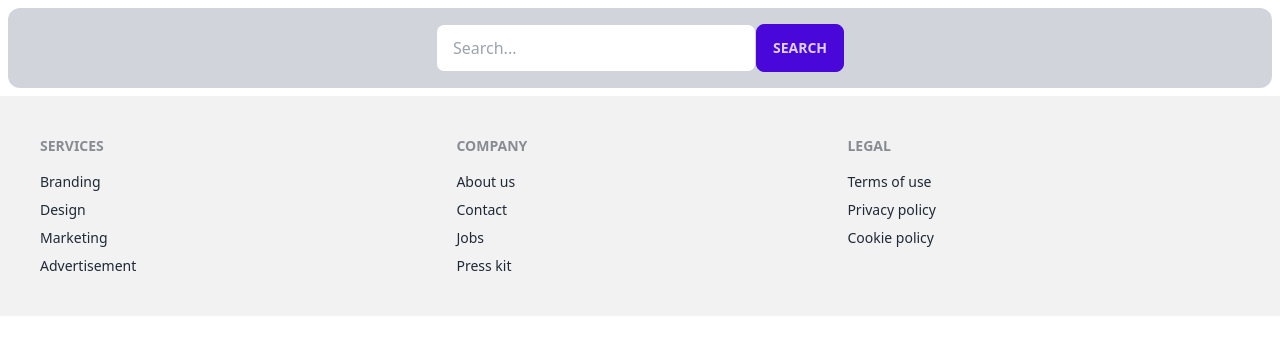
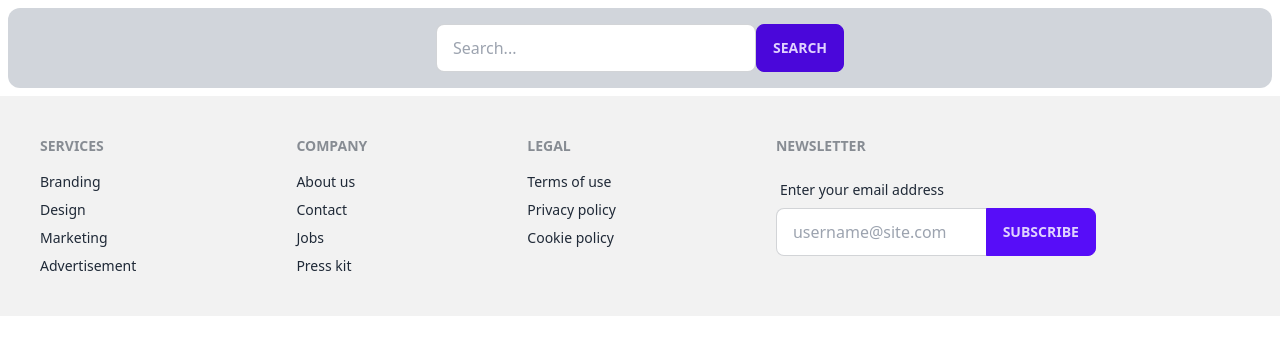
Before and after one commit to rabby-web/phone-hunter-API, a plain HTML site: page index.html in a window 1280 px wide. Drawn offline with nearby package versions, Linux system fonts and the light colour scheme; no server answers.

Commit message:
subscrib button add

```diff
--- a/index.html
+++ b/index.html
@@ -92,6 +92,26 @@
         <a class="link link-hover">Privacy policy</a>
         <a class="link link-hover">Cookie policy</a>
       </nav>
+      <form>
+        <header class="footer-title">Newsletter</header>
+        <fieldset class="form-control w-80">
+          <label class="label">
+            <span class="label-text">Enter your email address</span>
+          </label>
+          <div class="relative">
+            <input
+              type="text"
+              placeholder="username@site.com"
+              class="input input-bordered w-full pr-16"
+            />
+            <button
+              class="btn btn-primary absolute top-0 right-0 rounded-l-none"
+            >
+              Subscribe
+            </button>
+          </div>
+        </fieldset>
+      </form>
     </footer>
 
     <!-- script -->
```
